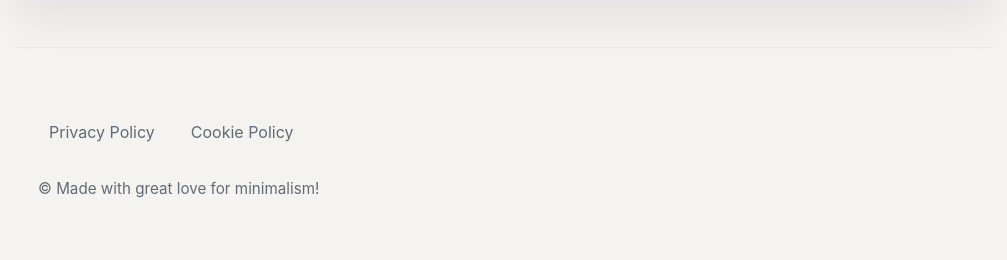
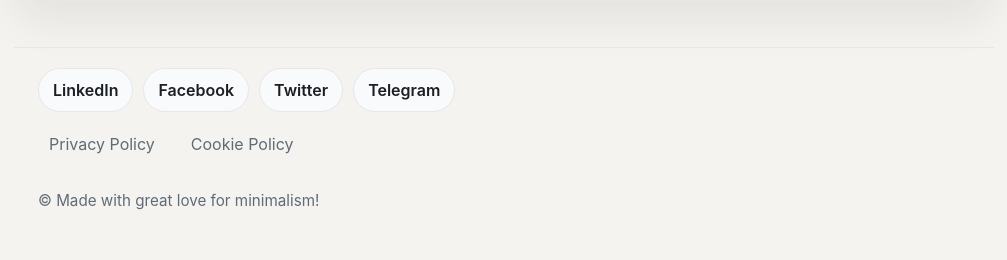
Before and after one commit to parasochka/parasochka.com, a PHP site: page /contacts/ in a window 1280 px wide. Shown: the part 886-1146 px from the top of the page, without its empty margins (136-1143 px from the left). Before the commit the page ends 1084 px from the top, so only its background shows below. Run offline with PHP 8.4, Linux system fonts and the light colour scheme.

Commit message:
Restore social links and tidy layouts

```diff
--- a/assets/style.css
+++ b/assets/style.css
@@ -109,6 +109,28 @@ main{padding:24px 0}
   border-top:1px solid var(--border);
   padding-top:20px;
 }
+.wp-block-social-links{
+  display:flex;
+  flex-wrap:wrap;
+  gap:10px;
+  list-style:none;
+  margin:0;
+  padding:0;
+}
+.wp-block-social-links li{margin:0}
+.wp-block-social-links a{
+  display:inline-flex;
+  align-items:center;
+  justify-content:center;
+  padding:8px 14px;
+  border-radius:999px;
+  border:1px solid var(--border);
+  background:#f8fafc;
+  color:var(--ink);
+  font-weight:600;
+}
+.wp-block-social-links a:hover{border-color:var(--accent);color:var(--accent)}
+.map-embed{margin-top:16px}
 .wp-block-image img{max-width:100%;height:auto;border-radius:16px}
 figure{margin:18px 0}
 figcaption{opacity:.75;font-size:.95em}
--- a/contacts/index.html
+++ b/contacts/index.html
@@ -17,13 +17,25 @@
   </div>
 </header>
 <main class="container page">
-<h1>Contacts</h1>
-<p class="lead">Let’s connect about SEO strategy, growth, or collaboration.</p>
-<ul><li>Artem Parasochka 🤵</li><li>Cyprus, Limassol 📍</li><li><a href="https://t.me/aparasochka" target="_blank" rel="noreferrer noopener nofollow">Send a message</a> 📨</li></ul><center><iframe src="https://www.google.com/maps/embed?pb=!1m18!1m12!1m3!1d52488.48336044488!2d32.9869103623879!3d34.691804491423625!2m3!1f0!2f0!3f0!3m2!1i1024!2i768!4f13.1!3m3!1m2!1s0x14e73316ac02f49d%3A0xdaa97f957025b012!2sLimassol%2C%20Cyprus!5e0!3m2!1sen!2sus!4v1696244026965!5m2!1sen!2sus" width="100%" height="450" style="border:0;" allowfullscreen="" loading="lazy" referrerpolicy="no-referrer-when-downgrade"></iframe></center>
+  <h1>Contacts</h1>
+  <p class="lead">Let’s connect about SEO strategy, growth, or collaboration.</p>
+  <ul>
+    <li>Artem Parasochka 🤵</li>
+    <li>Cyprus, Limassol 📍</li>
+    <li><a href="https://t.me/aparasochka" target="_blank" rel="noreferrer noopener nofollow">Send a message</a> 📨</li>
+  </ul>
+  <div class="map-embed">
+    <iframe src="https://www.google.com/maps/embed?pb=!1m18!1m12!1m3!1d52488.48336044488!2d32.9869103623879!3d34.691804491423625!2m3!1f0!2f0!3f0!3m2!1i1024!2i768!4f13.1!3m3!1m2!1s0x14e73316ac02f49d%3A0xdaa97f957025b012!2sLimassol%2C%20Cyprus!5e0!3m2!1sen!2sus!4v1696244026965!5m2!1sen!2sus" width="100%" height="450" style="border:0;" allowfullscreen="" loading="lazy" referrerpolicy="no-referrer-when-downgrade"></iframe>
+  </div>
 </main>
 <footer class="site-footer">
   <div class="container">
-    <ul class="wp-block-social-links"><!-- wp:social-link {"url":"https://www.linkedin.com/in/parasochka/","service":"linkedin","rel":"nofollow"} /--><!-- wp:social-link {"url":"https://www.facebook.com/parasochka","service":"facebook","rel":"nofollow"} /--><!-- wp:social-link {"url":"https://twitter.com/parasochkaartem","service":"twitter","rel":"nofollow"} /--><!-- wp:social-link {"url":"https://t.me/aparasochka","service":"telegram","rel":"nofollow"} /--></ul>
+    <ul class="wp-block-social-links">
+      <li><a href="https://www.linkedin.com/in/parasochka/" target="_blank" rel="noreferrer noopener nofollow">LinkedIn</a></li>
+      <li><a href="https://www.facebook.com/parasochka" target="_blank" rel="noreferrer noopener nofollow">Facebook</a></li>
+      <li><a href="https://twitter.com/parasochkaartem" target="_blank" rel="noreferrer noopener nofollow">Twitter</a></li>
+      <li><a href="https://t.me/aparasochka" target="_blank" rel="noreferrer noopener nofollow">Telegram</a></li>
+    </ul>
     <div class="footer-links"><a href="/privacy-policy/">Privacy Policy</a><a href="/cookie-policy/">Cookie Policy</a></div>
     <p class="footer-note">© Made with great love for minimalism!</p>
   </div>
```
Also changed, not shown: about-me/index.html (+21 -3 lines), cookie-policy/index.html (+6 -1 lines), index.html (+6 -1 lines), privacy-policy/index.html (+6 -1 lines).
